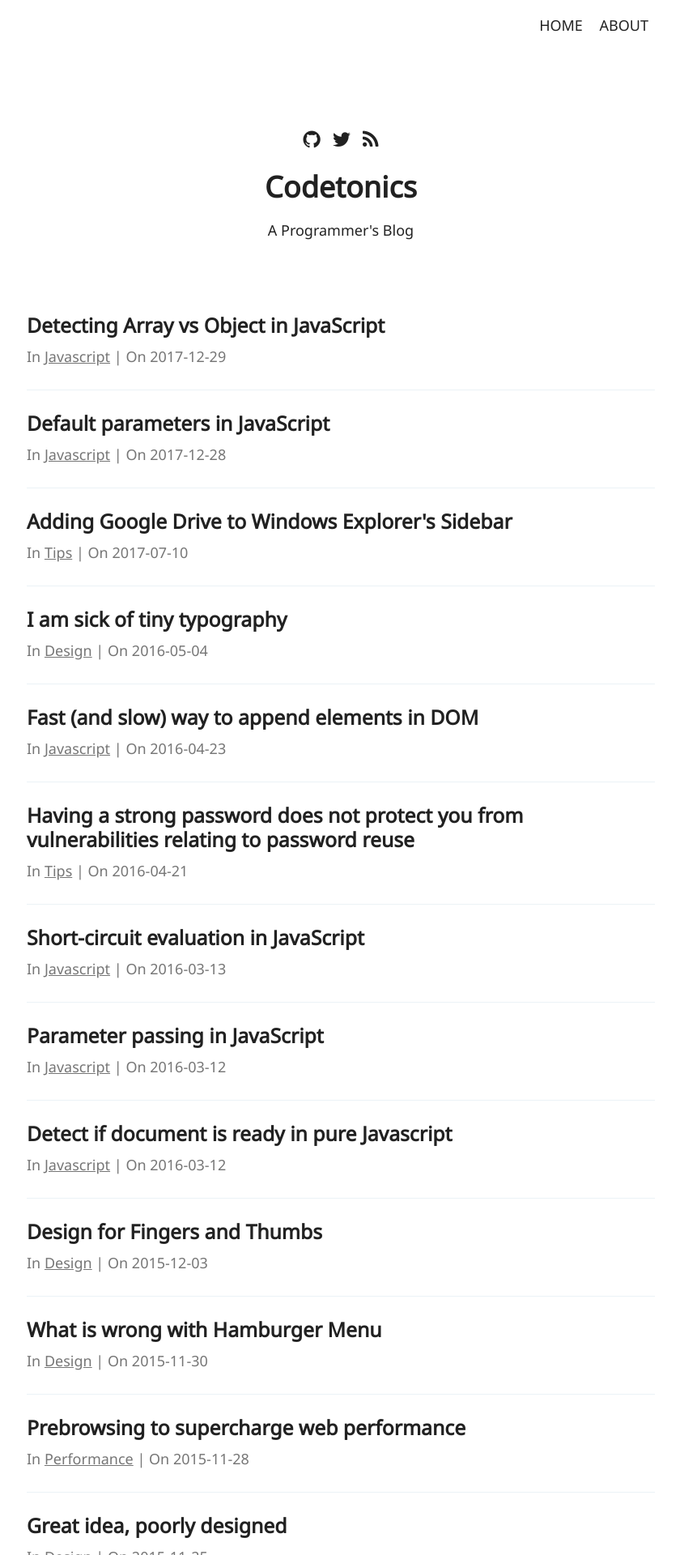
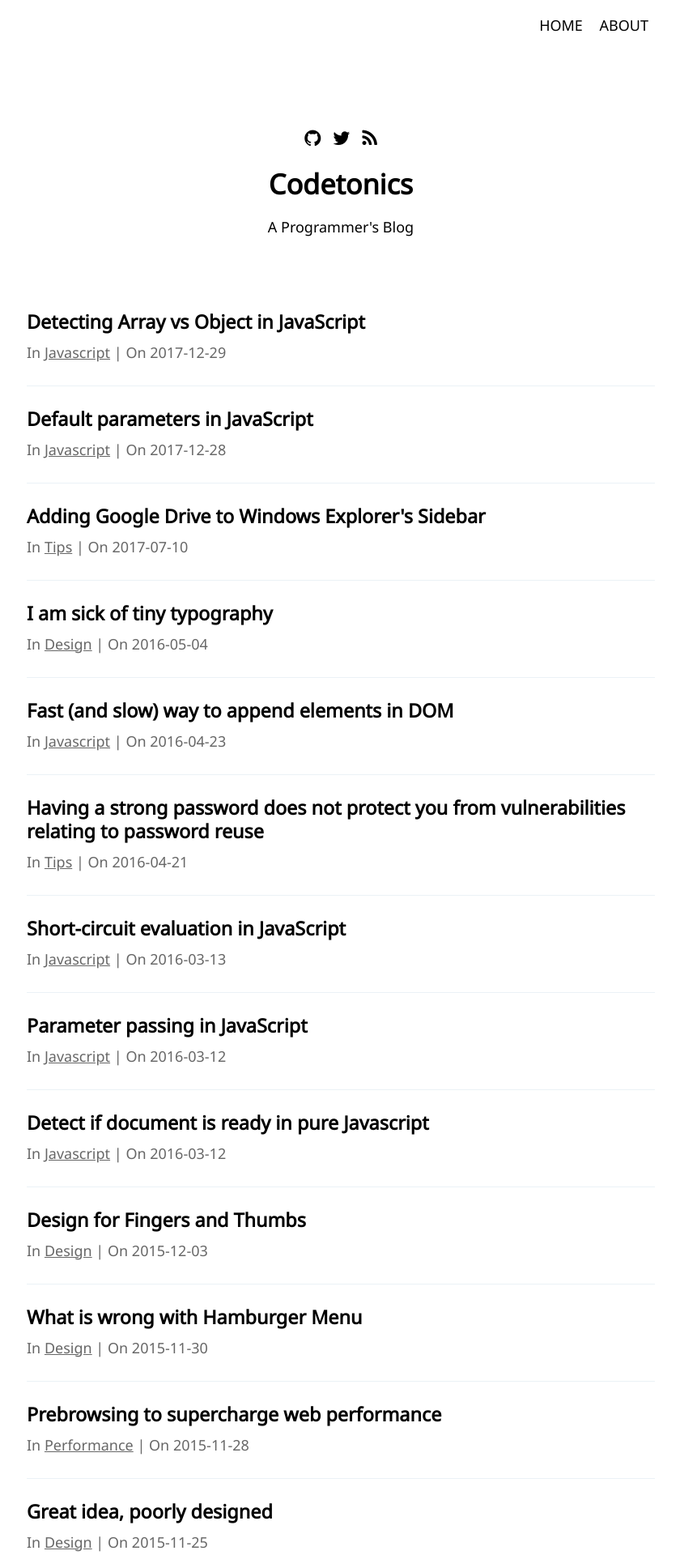
Before and after one commit to jspanchal/codetonics, a Jekyll site: the page built from index.html, in a window 1280 px wide. Shown: the top 1920 px of the page at 81% size, without its empty margins (219-1059 px from the left). Built offline with Jekyll 4.4.1, drawn with Linux system fonts in a browser that asks for light colours; nearby versions of some CDN libraries.

Commit message:
Reduce font size for h tags

```diff
--- a/_config.yml
+++ b/_config.yml
@@ -3,7 +3,7 @@ description: A Programmer's Blog
 keywords: [Programming, Design, UI, UX, Productivity, Tips, JavaScript, Nodejs, CSS, SCSS, HTML, C#, Blogging]
 logo: /image/codetonics-logo.png?1
 image: /image/codetonics-image.jpg?1
-version: 1
+version: 2
 locale: en_us
 disqus: codetonics
 analytics: UA-70051792-1
--- a/_sass/_variables.scss
+++ b/_sass/_variables.scss
@@ -10,19 +10,19 @@ $base-font-family: 'Noto Sans', sans-serif;
 $base-font-weight: 400;
 
 $heading-font-family: 'Noto Sans', sans-serif;
-$h1-font-size-sm: 2.0rem;
-$h1-line-height-sm: 1.25;
-$h2-font-size-sm: 1.625rem;
-$h2-line-height-sm: 1.15384615;
-$h3-font-size-sm: 1.375rem;
-$h3-line-height-sm: 1.13;
-$h4-font-size-sm: 1.125rem;
-$h4-line-height-sm: 1.11;
+$h1-font-size-sm: 1.9rem;
+$h1-line-height-sm: 1.24;
+$h2-font-size-sm: 1.6rem;
+$h2-line-height-sm: 1.16;
+$h3-font-size-sm: 1.3rem;
+$h3-line-height-sm: 1.14;
+$h4-font-size-sm: 1.15rem;
+$h4-line-height-sm: 1.12;
 
 $blue: #2196F3;
 
-$primary-text-color: rgba(0, 0, 0, 0.87);
-$secondary-text-color: rgba(0, 0, 0, 0.54);
+$primary-text-color: rgba(0, 0, 0, 1);
+$secondary-text-color: rgba(0, 0, 0, 0.6);
 $primary-bg-color: white;
 
 $header-text-color: $primary-text-color;
```
